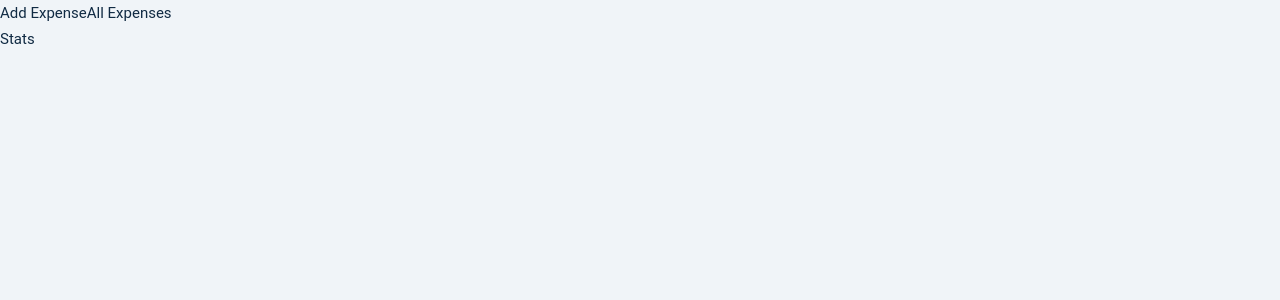
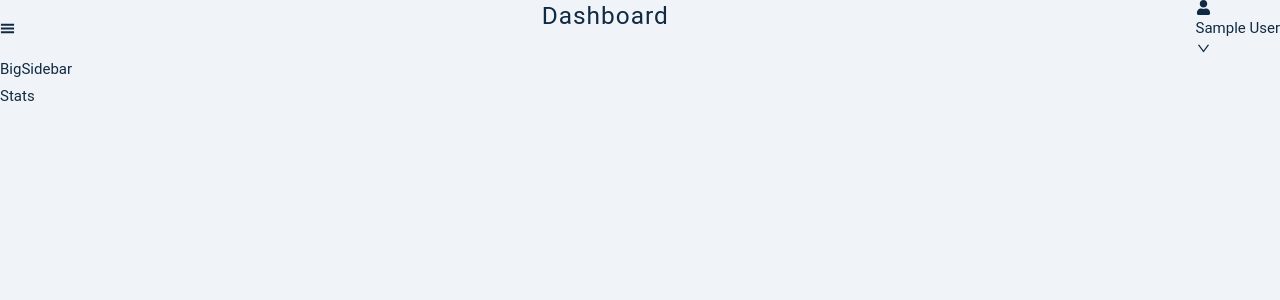
Before and after one commit to ortonb110/Expensify-Project-Work, a React (Create React App) app in the folder client/: page / in a window 1280 px wide. Shown: the top 300 px of the page. Built offline with nearby package versions, Linux system fonts and the light colour scheme; sample sign-in values are in the browser's storage.

Commit message:
Working on Dashboard

```diff
--- a/client/package.json
+++ b/client/package.json
@@ -9,6 +9,7 @@
     "axios": "^1.4.0",
     "react": "^18.2.0",
     "react-dom": "^18.2.0",
+    "react-icons": "^4.10.1",
     "react-router-dom": "^6.14.0",
     "react-scripts": "5.0.1",
     "tailwindcss": "^3.3.2",
--- /dev/null
+++ b/client/src/Components/BigSidebar.jsx
@@ -0,0 +1,9 @@
+
+
+const BigSidebar = () => {
+  return (
+    <div>BigSidebar</div>
+  )
+}
+
+export default BigSidebar
--- /dev/null
+++ b/client/src/Components/SmallSidebar.jsx
@@ -0,0 +1,28 @@
+import { useAppContext } from "../Contexts/AppContext";
+import { FaUser } from "react-icons/fa";
+import { GiHamburgerMenu } from "react-icons/gi";
+import { AiOutlineDown } from "react-icons/ai";
+import { GrClose } from "react-icons/gr";
+const SmallSidebar = () => {
+  const { user, showToggle, toggleShow } = useAppContext();
+  return (
+    <div className="flex justify-between">
+      <button type="button">
+        <GiHamburgerMenu />
+      </button>
+      <h2>Dashboard</h2>
+      <button type="button" onClick={toggleShow}>
+        <FaUser />
+        {
+            user && user.name
+        }
+        <AiOutlineDown />
+      </button>
+      <button type="button" className={showToggle? 'block' : 'hidden'}>
+        logout
+      </button>
+    </div>
+  );
+};
+
+export default SmallSidebar;
--- a/client/src/Components/index.js
+++ b/client/src/Components/index.js
@@ -1,5 +1,6 @@
 import FormRow from "./FormRow";
 import Alert from "./Alert";
+import BigSidebar from "./BigSidebar";
+import SmallSidebar from "./SmallSidebar";
 
-
-export {FormRow, Alert};
+export {FormRow, Alert, BigSidebar, SmallSidebar};
--- a/client/src/Contexts/Action.jsx
+++ b/client/src/Contexts/Action.jsx
@@ -7,3 +7,5 @@ export const USER_REGISTRATION_ERROR = 'USER_REGISTRATION_ERROR';
 export const USER_LOGIN_BEGIN = 'USER_LOGIN_BEGIN';
 export const USER_LOGIN_SUCCESSFUL = 'USER_LOGIN_SUCCESSFUL';
 export const USER_LOGIN_ERROR = 'USER_LOGIN_ERROR';
+
+export const SHOW_TOGGLE = 'SHOW_TOGGLE';
--- a/client/src/Contexts/AppContext.jsx
+++ b/client/src/Contexts/AppContext.jsx
@@ -9,6 +9,7 @@ import {
   USER_LOGIN_BEGIN,
   USER_LOGIN_SUCCESSFUL,
   USER_LOGIN_ERROR,
+  SHOW_TOGGLE,
 } from "./Action";
 import axios from "axios";
 
@@ -26,6 +27,7 @@ const initialState = {
   user: user ? JSON.parse(user) : null,
   location: location,
   token: token,
+  showToggle: false,
 };
 
 const AppContext = React.createContext();
@@ -103,9 +105,13 @@ const AppProvider = ({ children }) => {
     clearAlert(); //Clears all alert
   };
 
+  const toggleShow = () => {
+    dispatch({type: SHOW_TOGGLE});
+  }
+
   return (
     <AppContext.Provider
-      value={{ ...state, displayAlert, registerUser, loginUser }}
+      value={{ ...state, displayAlert, registerUser, loginUser, toggleShow }}
     >
       {children}
     </AppContext.Provider>
--- a/client/src/Contexts/Reducer.jsx
+++ b/client/src/Contexts/Reducer.jsx
@@ -7,6 +7,7 @@ import {
   USER_LOGIN_BEGIN,
   USER_LOGIN_SUCCESSFUL,
   USER_LOGIN_ERROR,
+  SHOW_TOGGLE,
 } from "./Action";
 
 const reducer = (state, action) => {
@@ -81,6 +82,12 @@ const reducer = (state, action) => {
       alertText: action.payload.msg,
     };
   }
+  if (action.type === SHOW_TOGGLE) {
+    return {
+      ...state,
+      showToggle: !state.showToggle,
+    };
+  }
 
   throw new Error(`no such action: ${action.type}`);
 };
--- a/client/src/Pages/Dashboard/ShareLayout.jsx
+++ b/client/src/Pages/Dashboard/ShareLayout.jsx
@@ -1,12 +1,12 @@
 import { Link, Outlet } from "react-router-dom";
 import { Fragment } from "react";
-
+import {BigSidebar, SmallSidebar} from '.././../Components/index'
 const ShareLayout = () => {
   return (
     <Fragment>
       <nav>
-        <Link to="add-expense">Add Expense</Link>
-        <Link to="all-expenses">All Expenses</Link>
+        <SmallSidebar/>
+        <BigSidebar/>
       </nav>
       <Outlet/>
     </Fragment>
```
Also changed, not shown: 1 other file (tests, documents, lock files or other folders).
